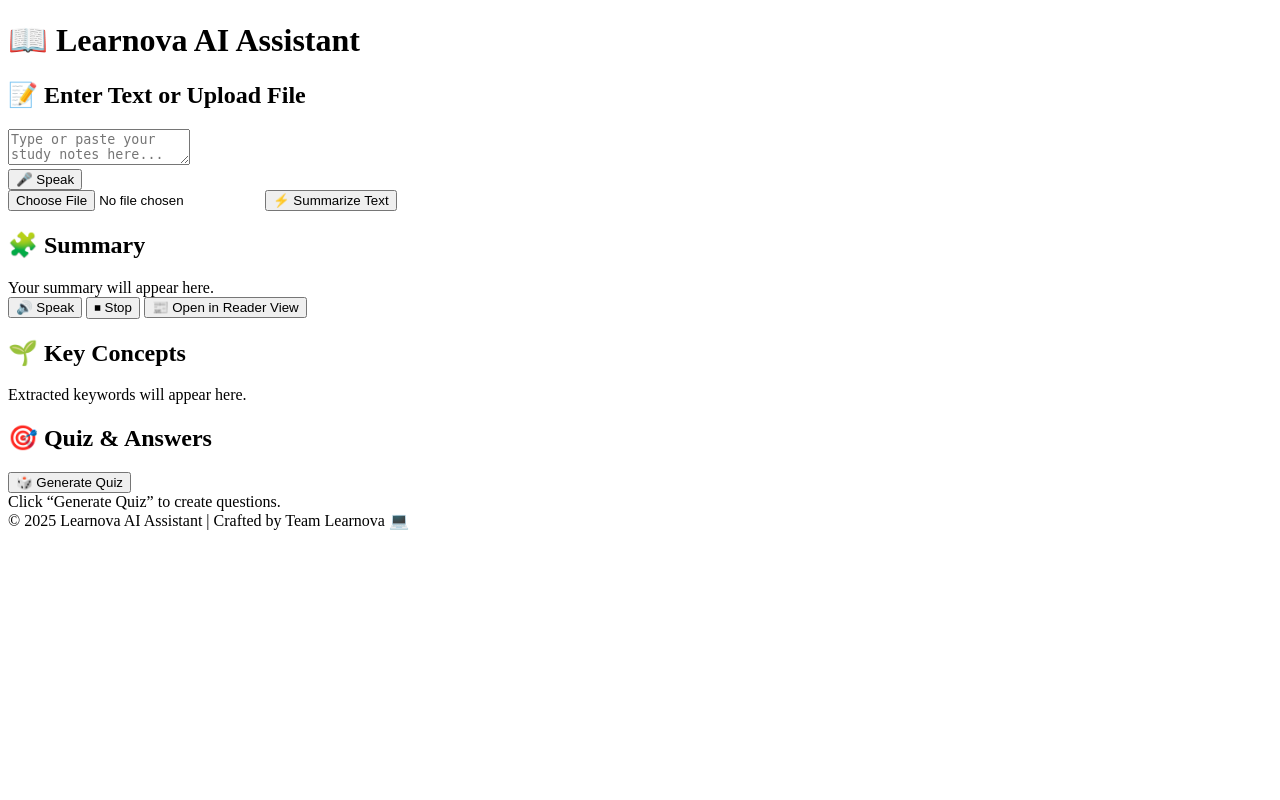
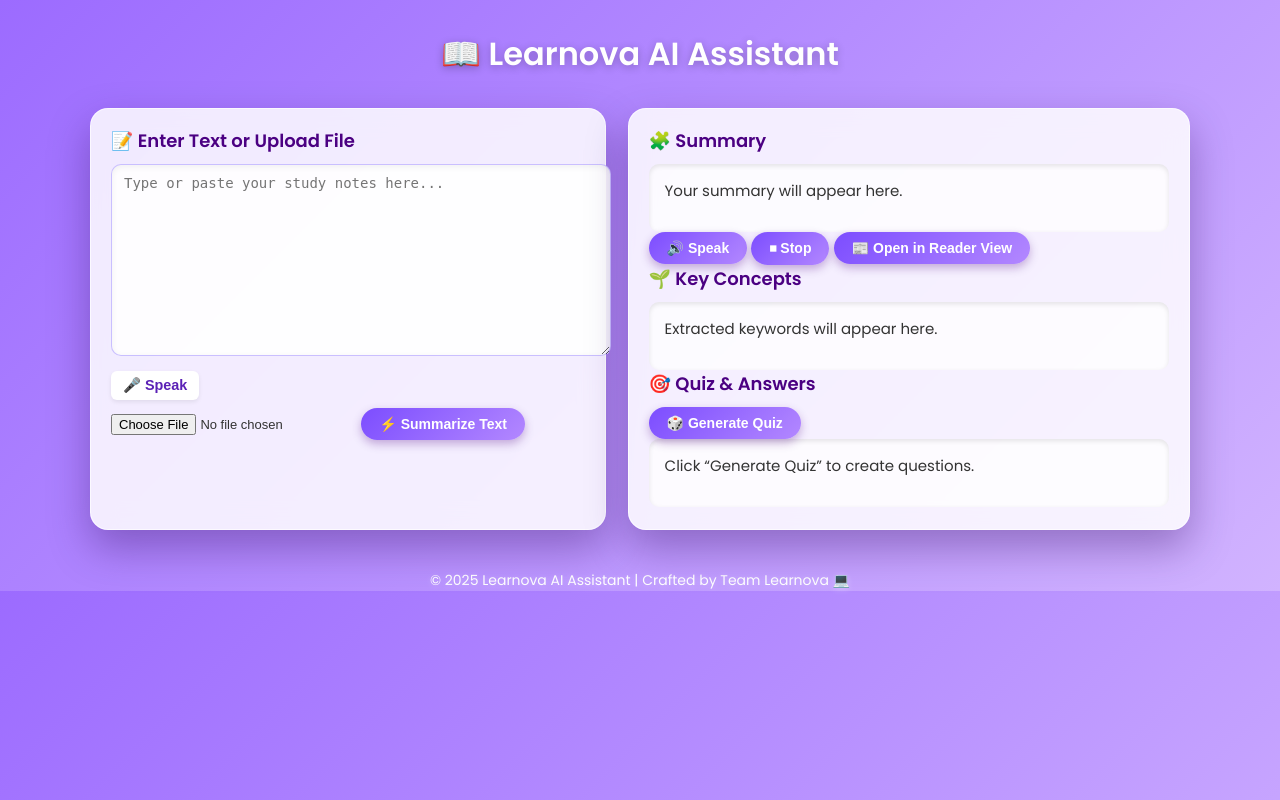
Before and after one commit to lasamailwb-source/learnova-ai, a Flask app: page / in a window 1280 px wide. Run offline with Flask 3, Linux system fonts and the light colour scheme; the visitor is signed in with stand-in values (Sample User, id 1).

Commit message:
Update style.css

```diff
--- a/static/style.css
+++ b/static/style.css
@@ -1,191 +1,159 @@
-// 🎯 Learnova AI Assistant - Clean Simplified Version (no speed, progress, or export PDF on main page)
+/* 💜 Learnova AI Assistant - Final Purple Glass Theme */
 
-document.addEventListener("DOMContentLoaded", () => {
-  const textInput = document.getElementById("textInput");
-  const fileInput = document.getElementById("fileInput");
-  const summarizeBtn = document.getElementById("summarizeBtn");
-  const summaryOutput = document.getElementById("summaryOutput");
-  const keywordsOutput = document.getElementById("keywordsOutput");
-  const quizBtn = document.getElementById("quizBtn");
-  const quizOutput = document.getElementById("quizOutput");
-  const speakBtn = document.getElementById("speakBtn");
-  const stopBtn = document.getElementById("stopBtn");
-  const readerViewBtn = document.getElementById("readerViewBtn");
-  const micBtn = document.getElementById("micBtn");
+@import url("https://fonts.googleapis.com/css2?family=Poppins:wght@400;600&display=swap");
 
-  let currentText = "";
-  let currentUtterance = null;
-  let isPaused = false;
-  let recognition = null;
-  let isRecording = false;
+/* Global Page Styles */
+body {
+  background: linear-gradient(135deg, #9c6bff, #d1b3ff);
+  font-family: "Poppins", sans-serif;
+  margin: 0;
+  padding: 0;
+  color: #333;
+}
 
-  // ---------- Summarize ----------
-  summarizeBtn.addEventListener("click", async (e) => {
-    e.preventDefault();
-    const text = textInput.value.trim();
-    const file = fileInput.files[0];
+/* Header */
+h1 {
+  text-align: center;
+  margin-top: 30px;
+  color: #fff;
+  text-shadow: 0 2px 8px rgba(0, 0, 0, 0.24);
+  font-size: 32px;
+}
 
-    if (!text && !file) {
-      alert("Please enter text or upload a file.");
-      return;
-    }
+/* Layout Container */
+.container {
+  max-width: 1100px;
+  margin: 30px auto 40px;
+  display: grid;
+  grid-template-columns: 1.1fr 1.2fr;
+  gap: 22px;
+  padding: 0 16px;
+}
 
-    const formData = new FormData();
-    if (text) formData.append("text", text);
-    if (file) formData.append("file", file);
+/* Modern Glass Card */
+.card {
+  background: rgba(255, 255, 255, 0.85);
+  border-radius: 18px;
+  padding: 18px 20px 22px;
+  backdrop-filter: blur(12px);
+  border: 1px solid rgba(255, 255, 255, 0.7);
+  box-shadow: 0 18px 40px rgba(45, 9, 90, 0.35);
+}
 
-    summaryOutput.textContent = "⏳ Summarizing...";
-    keywordsOutput.textContent = "";
-    quizOutput.textContent = "";
+/* Headings inside cards */
+.card h2 {
+  margin-top: 0;
+  margin-bottom: 10px;
+  font-size: 18px;
+  color: #4b0082;
+  display: flex;
+  align-items: center;
+  gap: 6px;
+}
 
-    try {
-      const res = await fetch("/api/processnotes", {
-        method: "POST",
-        body: formData,
-      });
+/* Text Input Area */
+#textInput {
+  width: 100%;
+  min-height: 170px;
+  padding: 10px 12px;
+  border-radius: 10px;
+  border: 1px solid rgba(150, 130, 255, 0.5);
+  resize: vertical;
+  font-size: 14px;
+  outline: none;
+  background: rgba(255, 255, 255, 0.9);
+  box-shadow: inset 0 2px 6px rgba(0, 0, 0, 0.06);
+}
 
-      const data = await res.json();
-      if (!res.ok) throw new Error(data.error || "Failed to summarize.");
+/* File input */
+input[type="file"] {
+  margin: 10px 0 8px;
+  font-size: 13px;
+}
 
-      summaryOutput.innerHTML = data.summary
-        .replace(/\n/g, "<br>")
-        .replace(/\*\*(.*?)\*\*/g, "<b>$1</b>");
+/* Rounded Purple Buttons */
+button {
+  background: linear-gradient(135deg, #7c4dff, #b388ff);
+  color: #fff;
+  border: none;
+  border-radius: 999px;
+  padding: 8px 18px;
+  cursor: pointer;
+  font-size: 14px;
+  font-weight: 600;
+  box-shadow: 0 4px 10px rgba(76, 0, 130, 0.3);
+  transition: 0.1s ease;
+}
 
-      if (Array.isArray(data.keywords)) {
-        keywordsOutput.textContent = data.keywords.join(", ");
-      } else {
-        keywordsOutput.textContent = data.keywords || "No keywords found.";
-      }
+button:hover {
+  transform: translateY(-1px);
+  box-shadow: 0 6px 14px rgba(76, 0, 130, 0.35);
+}
 
-      currentText = summaryOutput.innerText;
-    } catch (err) {
-      summaryOutput.textContent = "❌ " + err.message;
-      console.error(err);
-    }
-  });
+button:active {
+  transform: translateY(1px);
+}
 
-  // ---------- Generate Quiz ----------
-  quizBtn.addEventListener("click", async () => {
-    const summary = summaryOutput.innerText.trim();
-    if (!summary) {
-      alert("Please summarize first!");
-      return;
-    }
+/* Mic Button Style */
+.input-actions {
+  margin: 8px 0 4px;
+  display: flex;
+  gap: 8px;
+}
 
-    quizOutput.innerHTML = "⏳ Generating quiz...";
-    try {
-      const response = await fetch("/api/generate_quiz", {
-        method: "POST",
-        headers: { "Content-Type": "application/json" },
-        body: JSON.stringify({ summary }),
-      });
+.secondary-btn {
+  padding: 6px 12px;
+  border-radius: 6px;
+  border: none;
+  cursor: pointer;
+  font-size: 0.9rem;
+  background: #ffffff;
+  color: #5b21b6;
+  box-shadow: 0 2px 4px rgba(0, 0, 0, 0.08);
+  transition: 0.1s ease;
+}
 
-      const data = await response.json();
-      if (!response.ok) throw new Error(data.error || "Quiz generation failed.");
+.secondary-btn:hover {
+  transform: translateY(-1px);
+  background: #f3e8ff;
+}
 
-      quizOutput.innerHTML = data.quiz
-        .replace(/\n/g, "<br>")
-        .replace(/Q:/g, "<strong>Q:</strong>")
-        .replace(/A:/g, "<strong>A:</strong>");
-    } catch (err) {
-      quizOutput.innerHTML = "❌ " + err.message;
-    }
-  });
+.secondary-btn:disabled {
+  opacity: 0.5;
+}
 
-  // ---------- Text-to-Speech ----------
-  speakBtn.addEventListener("click", () => {
-    if (!currentText) return alert("Please summarize text first!");
+/* Output Boxes */
+.summary-box,
+.output-box {
+  background: rgba(255, 255, 255, 0.75);
+  padding: 14px 16px;
+  border-radius: 10px;
+  min-height: 40px;
+  font-size: 15px;
+  line-height: 1.7;
+  max-height: 260px;
+  overflow-y: auto;
+  box-shadow: inset 0 2px 5px rgba(0, 0, 0, 0.1);
+}
 
-    if (isPaused && currentUtterance) {
-      window.speechSynthesis.resume();
-      isPaused = false;
-      return;
-    }
+/* Summary & Keywords */
+#summaryOutput p {
+  margin-bottom: 12px;
+}
 
-    if (window.speechSynthesis.speaking) {
-      window.speechSynthesis.cancel();
-    }
+#summaryOutput strong {
+  color: #5e35b1;
+  font-weight: 600;
+  background: rgba(124, 93, 255, 0.15);
+  padding: 2px 6px;
+  border-radius: 6px;
+}
 
-    currentUtterance = new SpeechSynthesisUtterance(
-      summaryOutput.innerText || currentText
-    );
-
-    // 🔇 Clean text (remove emojis/symbols)
-    const cleanText = currentUtterance.text.replace(/[^\w\s,.!?;:'"-]/g, "");
-    currentUtterance.text = cleanText;
-
-    window.speechSynthesis.speak(currentUtterance);
-    currentUtterance.onend = () => (isPaused = false);
-  });
-
-  stopBtn.addEventListener("click", () => {
-    window.speechSynthesis.cancel();
-    isPaused = false;
-  });
-
-  // ---------- Microphone: Speech Recognition ----------
-  if (micBtn) {
-    if ("SpeechRecognition" in window || "webkitSpeechRecognition" in window) {
-      const SpeechRecognition =
-        window.SpeechRecognition || window.webkitSpeechRecognition;
-
-      recognition = new SpeechRecognition();
-      recognition.lang = "en-US"; // change this to your preferred language
-      recognition.continuous = false;
-      recognition.interimResults = true;
-
-      micBtn.disabled = false;
-      micBtn.title = "Click to speak and dictate your notes.";
-
-      micBtn.addEventListener("click", () => {
-        if (!recognition) return;
-
-        if (!isRecording) {
-          recognition.start();
-          isRecording = true;
-          micBtn.textContent = "🎙️ Listening...";
-        } else {
-          recognition.stop();
-        }
-      });
-
-      recognition.addEventListener("result", (event) => {
-        let transcript = "";
-        for (let i = event.resultIndex; i < event.results.length; i++) {
-          transcript += event.results[i][0].transcript;
-        }
-
-        const current = textInput.value.trim();
-        textInput.value = current ? current + " " + transcript : transcript;
-      });
-
-      recognition.addEventListener("end", () => {
-        if (!isRecording) return;
-        isRecording = false;
-        micBtn.textContent = "🎤 Speak";
-      });
-
-      recognition.addEventListener("error", (event) => {
-        console.error("Speech recognition error:", event.error);
-        isRecording = false;
-        micBtn.textContent = "🎤 Speak";
-        alert("Speech recognition error: " + event.error);
-      });
-    } else {
-      micBtn.disabled = true;
-      micBtn.title = "Speech recognition not supported in this browser.";
-    }
-  }
-
-  // ---------- Reader View ----------
-  readerViewBtn.addEventListener("click", () => {
-    if (!currentText) {
-      alert("Please summarize text first!");
-      return;
-    }
-
-    // Save summary content for reader view
-    localStorage.setItem("learnovaSummary", summaryOutput.innerHTML);
-    window.open("/reader-view", "_blank");
-  });
-});
+/* Footer */
+footer {
+  text-align: center;
+  color: #fff;
+  margin-top: 40px;
+  font-size: 14px;
+  text-shadow: 0 1px 6px rgba(255, 255, 255, 0.3);
+}
```
